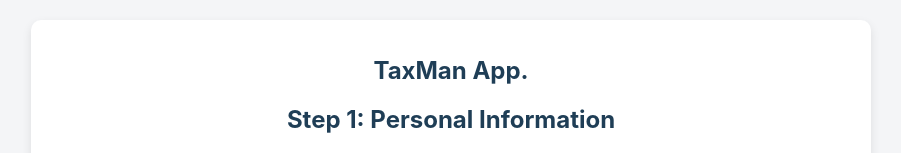
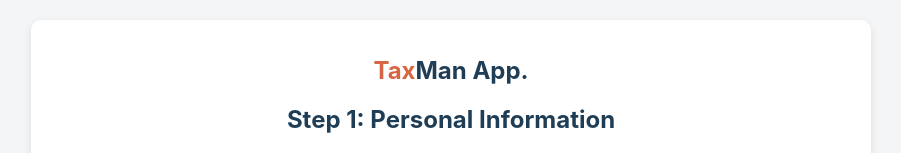
Before and after one commit to WebDevJ/taxMan--React-Typescript-unitTest-, a React (Create React App) app: page / in a window 1280 px wide. Shown: the top 153 px of the page, without its empty margins (189-1090 px from the left). Built offline with nearby package versions, Linux system fonts and the light colour scheme.

Commit message:
text update: TODO: get rid of inline style

```diff
--- a/src/App.tsx
+++ b/src/App.tsx
@@ -4,11 +4,11 @@ import TaxBracketCalculator from "./components/TaxBracketCalculator";
 
 const App: React.FC = () => {
   const [taxableIncome, setTaxableIncome] = useState<number | null>(null);
-
+  //TODO: get rid of inline style during cleanUp code session"
   return (
     <div className="container">
       <h1>
-        <span className="name" style={{ color: "--bright-orange" }}>Tax</span>Man App.
+        <span style={{ color: "#d86541" }}>Tax</span>Man App.
       </h1>
       <TaxForm setTaxableIncome={setTaxableIncome} />
       {taxableIncome !== null && <TaxBracketCalculator taxableIncome={taxableIncome} />}
```
